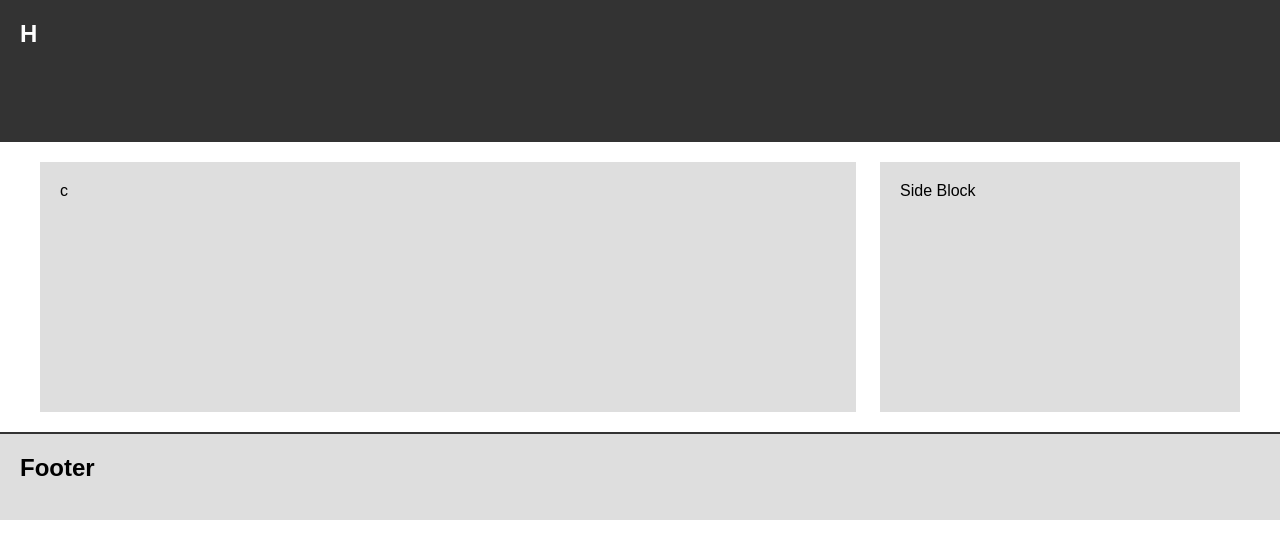
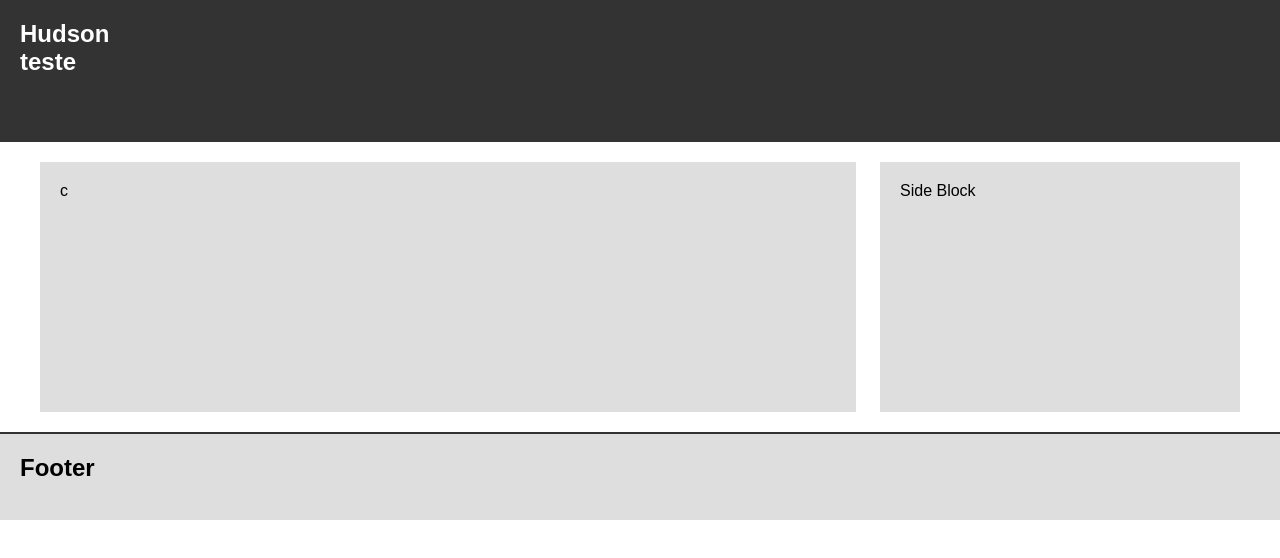
Before and after one commit to negoyego/negoyego.github.io, a plain HTML site: page index.html in a window 1280 px wide. Drawn offline with Linux system fonts and the light colour scheme.

Commit message:
Index.html
T

```diff
--- a/index.html
+++ b/index.html
@@ -1,4 +1,6 @@
-<!DOCTYPE html>
+
+
+   <!DOCTYPE html>
       <html class="no-js lt-ie9"> <![endif]-->
   <html class="no-js"> <!--<![endif]-->
     <head>
@@ -14,7 +16,7 @@
     <!-- #header -->
 	<div id="header">
 	    <div id='logo'>
-	    <h2>H</h2>
+	    <h2>Hudson teste </h2>
 	    </div>
 
 	    <div id='nav'>
```
